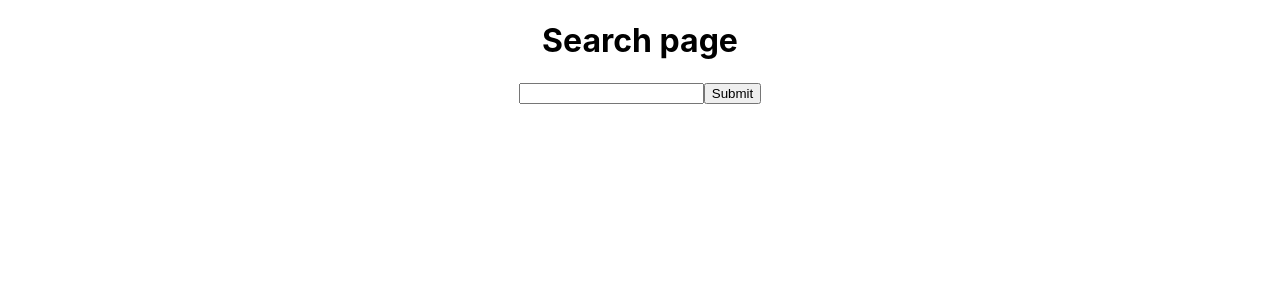
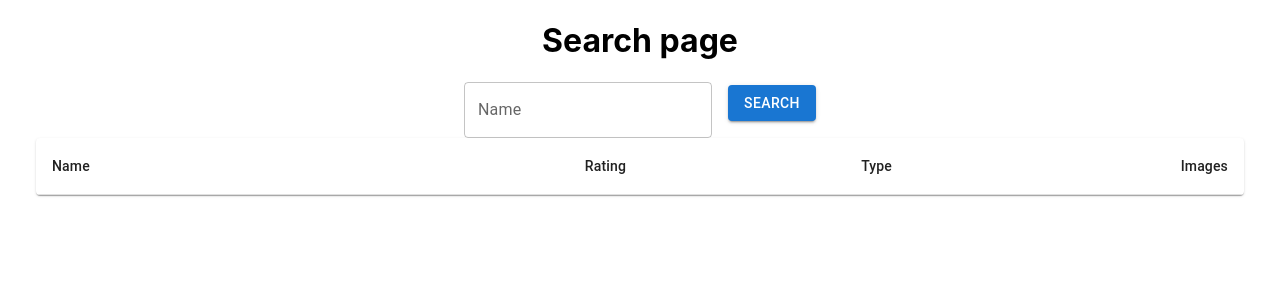
Before and after one commit to Okyaaa/excersise-Gigih, a React (Create React App) app: page /search in a window 1280 px wide. Shown: the top 300 px of the page. Built offline with nearby package versions, Linux system fonts and the light colour scheme.

Commit message:
adding component MUI

```diff
--- a/package.json
+++ b/package.json
@@ -3,6 +3,9 @@
   "version": "0.1.0",
   "private": true,
   "dependencies": {
+    "@emotion/react": "^11.9.0",
+    "@emotion/styled": "^11.8.1",
+    "@mui/material": "^5.6.1",
     "@reduxjs/toolkit": "^1.8.1",
     "@testing-library/jest-dom": "^5.16.2",
     "@testing-library/react": "^12.1.4",
--- a/src/pages/search/Search.css
+++ b/src/pages/search/Search.css
@@ -1,9 +1,25 @@
 .Search {
     flex-direction: column;
     text-align: center;
+    margin: 16px 36px;
 }
 
 .images {
     width: 400px;
     height: 400px;
 }
+
+.buttonSearch {
+    height: 50px;
+}
+
+.searchInput {
+    padding-right: 16px;
+}
+
+.form {
+    flex-direction: row;
+    display: flex;
+    align-items: center;
+    justify-content: center;
+}
--- a/src/pages/search/index.js
+++ b/src/pages/search/index.js
@@ -1,9 +1,19 @@
+/* eslint-disable comma-dangle */
 import React, { useState } from "react";
 import axios from "axios";
 import "./Search.css";
-import SearchForm from "../../components/search-component/SearchForm";
+// import SearchForm from "../../components/search-component/SearchForm";
 import { useSelector, useDispatch } from "react-redux";
 import { saving } from "../../redux/query-actions";
+import Table from "@mui/material/Table";
+import TableBody from "@mui/material/TableBody";
+import TableCell from "@mui/material/TableCell";
+import TableContainer from "@mui/material/TableContainer";
+import TableHead from "@mui/material/TableHead";
+import TableRow from "@mui/material/TableRow";
+import Paper from "@mui/material/Paper";
+import TextField from "@mui/material/TextField";
+import Button from "@mui/material/Button";
 
 const Search = () => {
   const currentQuery = useSelector((state) => state.query.value);
@@ -23,8 +33,8 @@
           api_key: process.env.REACT_APP_GIPHY_CLIENTID,
           q: `${currentQuery}`,
           limit: 12,
-          offset: 0
-        }
+          offset: 0,
+        },
       })
       .then((response) => {
         const data = response.data.data;
@@ -38,12 +48,65 @@
 
   return (
     <div className="Search">
-      <SearchForm
+      {/* <SearchForm
         query={currentQuery}
         onSubmit={onSubmit}
         handleChange={handleChange}
-      />
-      {searchResult.map((item) => {
+      /> */}
+      <form id="search" className="form" name="search" onSubmit={onSubmit}>
+        {/* <input
+          type="text"
+          id="search"
+          name="search"
+          // query={query}
+          value={props.currentQuery}
+          onChange={props.handleChange}
+          required
+        /> */}
+        <div className="searchInput">
+          <TextField
+            id="outlined-name"
+            label="Name"
+            value={currentQuery}
+            onChange={handleChange}
+          />
+        </div>
+        <div className="buttonSearch">
+          <Button variant="contained" type="submit">
+            Search
+          </Button>
+        </div>
+      </form>
+      <TableContainer component={Paper}>
+        <Table sx={{ minWidth: 650 }} aria-label="simple table">
+          <TableHead>
+            <TableRow>
+              <TableCell>Name</TableCell>
+              <TableCell align="right">Rating</TableCell>
+              <TableCell align="right">Type</TableCell>
+              <TableCell align="right">Images</TableCell>
+            </TableRow>
+          </TableHead>
+          <TableBody>
+            {searchResult.map((row) => (
+              <TableRow
+                key={row.id}
+                sx={{ "&:last-child td, &:last-child th": { border: 0 } }}
+              >
+                <TableCell component="th" scope="row">
+                  {row.title}
+                </TableCell>
+                <TableCell align="right">{row.rating}</TableCell>
+                <TableCell align="right">{row.type}</TableCell>
+                <TableCell align="right">
+                  <img src={row.images.fixed_height.url} />
+                </TableCell>
+              </TableRow>
+            ))}
+          </TableBody>
+        </Table>
+      </TableContainer>
+      {/* {searchResult.map((item) => {
         return (
           <img
             // currentQuery={currentQuery}
@@ -53,7 +116,7 @@
             key={item.id}
           />
         );
-      })}
+      })} */}
     </div>
   );
 };
```
Also changed, not shown: 1 other file (tests, documents, lock files or other folders).
